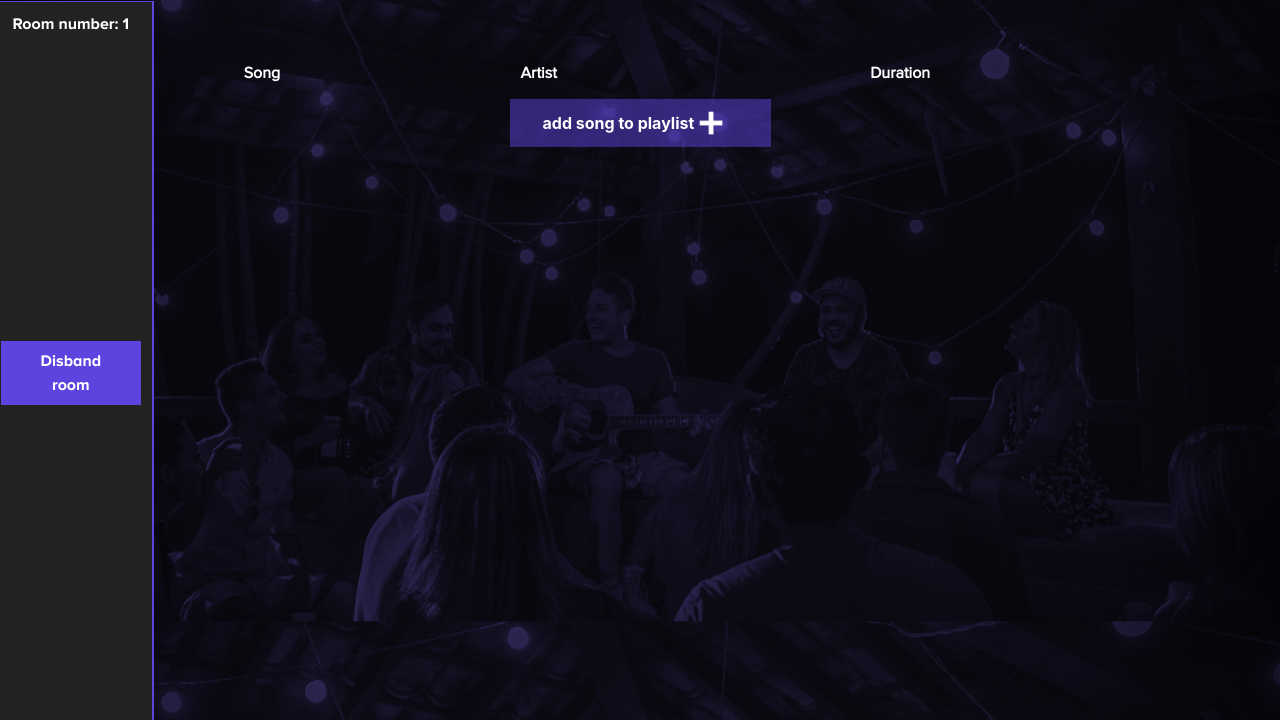
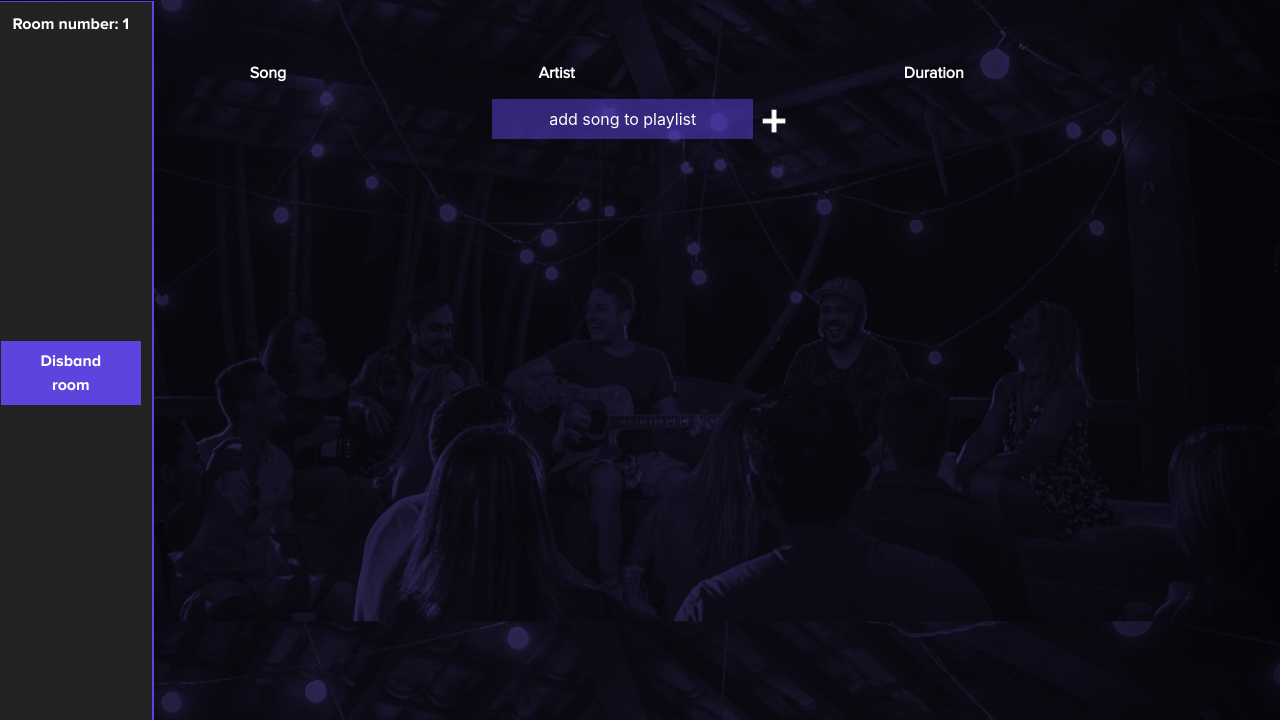
Before and after one commit to jessekommandeur/spotiwy, a Flask app: page /room in a window 1280 px wide. Shown: the part 80-800 px from the top of the page. Run offline with Flask 2, Linux system fonts and the light colour scheme; a user stored in the database is signed in; data comes from the database, SQL or seed files in the repository; lists and menus that the app fills with data are empty; some libraries are stand-ins or nearby versions.

Commit message:
room layout

```diff
--- a/templates/room.html
+++ b/templates/room.html
@@ -24,40 +24,50 @@
 
       {% endif %}
 
-         <table class="playlist">
+         <table id="playlist" class="playlist">
             <tr>
                <th><b>Song</b></th>
                <th><b>Artist</b></th>
                <th><b>Duration</b></th>
-               <th></th>
-               <th></th>
-               <th></th>
+               <!--<th><b>likebutton</b></th>-->
+               <!--<th><b>likes</b></th>-->
+               <!--<th><b>bin</b></th>-->
             </tr>
 
       {% for element in playlist %}
 
-            <tr height="50px">
-               <th>{{element["song"]}}</th>
-               <th>{{element["artist"]}}</th>
-               <th>{{element["duration"]}}</th>
-               <th style="text-align:right"><img width="30px" height="30px" src="static/like.png" onmouseover="this.src='static/liked.png';" onmouseout="this.src='static/like.png';"> {{likes}}</th>
-               <th>{{element["likes"]}}</th>
+            <tr class="tablerow" onclick="removesong(this)" id="{{element['song']}}" height="50px">
+               <td class="tableitem">{{element["song"]}}</td>
+               <td class="tableitem">{{element["artist"]}}</td>
+               <td class="tableitem">{{element["duration"]}}</td>
+               <td class="tableitem" style="text-align:right;width:30px;"><img onclick="like('{{element['songid']}}')" width="30px" height="30px" src="static/like.png" onmouseover="this.src='static/liked.png';" onmouseout="this.src='static/like.png';"></td>
+               <td class="tableitem" id="{{element['songid']}}">{{element["likes"]}}</td>
 
          {% if session.admin %}
 
-               <th><a href="/bin"><img width="30px" height="30px" src="static/bin.png" onmouseover="this.src='static/binned.png';" onmouseout="this.src='static/bin.png';" ></a></th>
+               <td class="tableitem"><a><img value="delete" width="30px" height="30px" src="static/bin.png" onmouseover="this.src='static/binned.png';" onmouseout="this.src='static/bin.png';" ></a></td>
 
          {% endif %}
-         </tr>
+
+            </tr>
 
       {% endfor %}
+      </table>
+      <script>
+            function like(songid) {
+               console.log(songid)
+               $.get('/like' ,{'songid' : songid}, function(newlikes) {
+                  document.getElementById(songid).innerHTML = newlikes['likes'];
+            });
+            }
 
-      </table>
-      <table class="roombutton_hover addbutton">
-         <tr>
-            <th>add song to playlist</th>
-            <th><a href="/add"><img src="static/add.png" width="30px" height="30px"></a></th>
-         </tr>
-      </table>
+            function removesong(row){
+               // rownumber = row.rowIndex
+               // document.getElementById("playlist").deleteRow(rownumber);
+            }
+      </script>
+      <p class="roombutton_hover addbutton">
+            add song to playlist</p>
+            <a href="/add"><img src="static/add.png" width="30px" height="30px"></a>
 
    {% endblock %}
```
